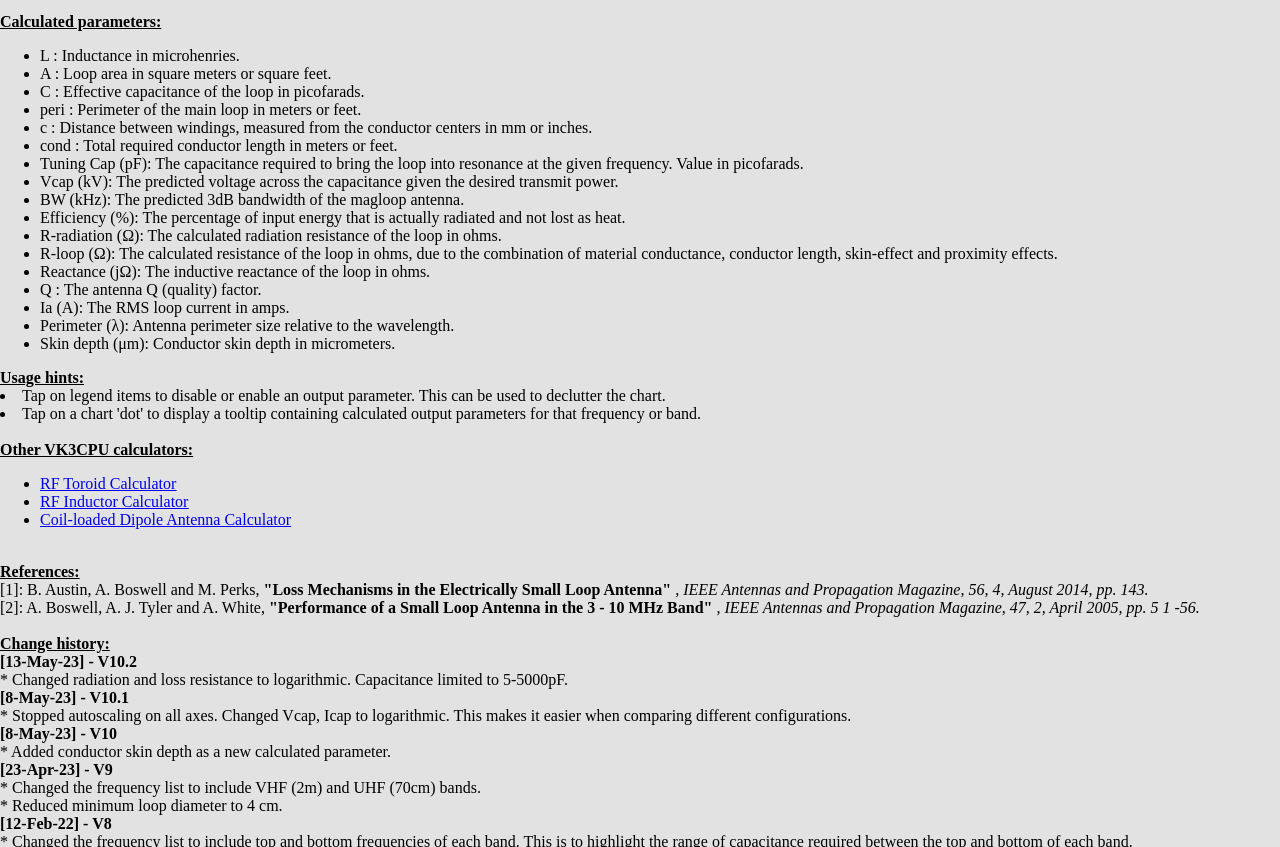
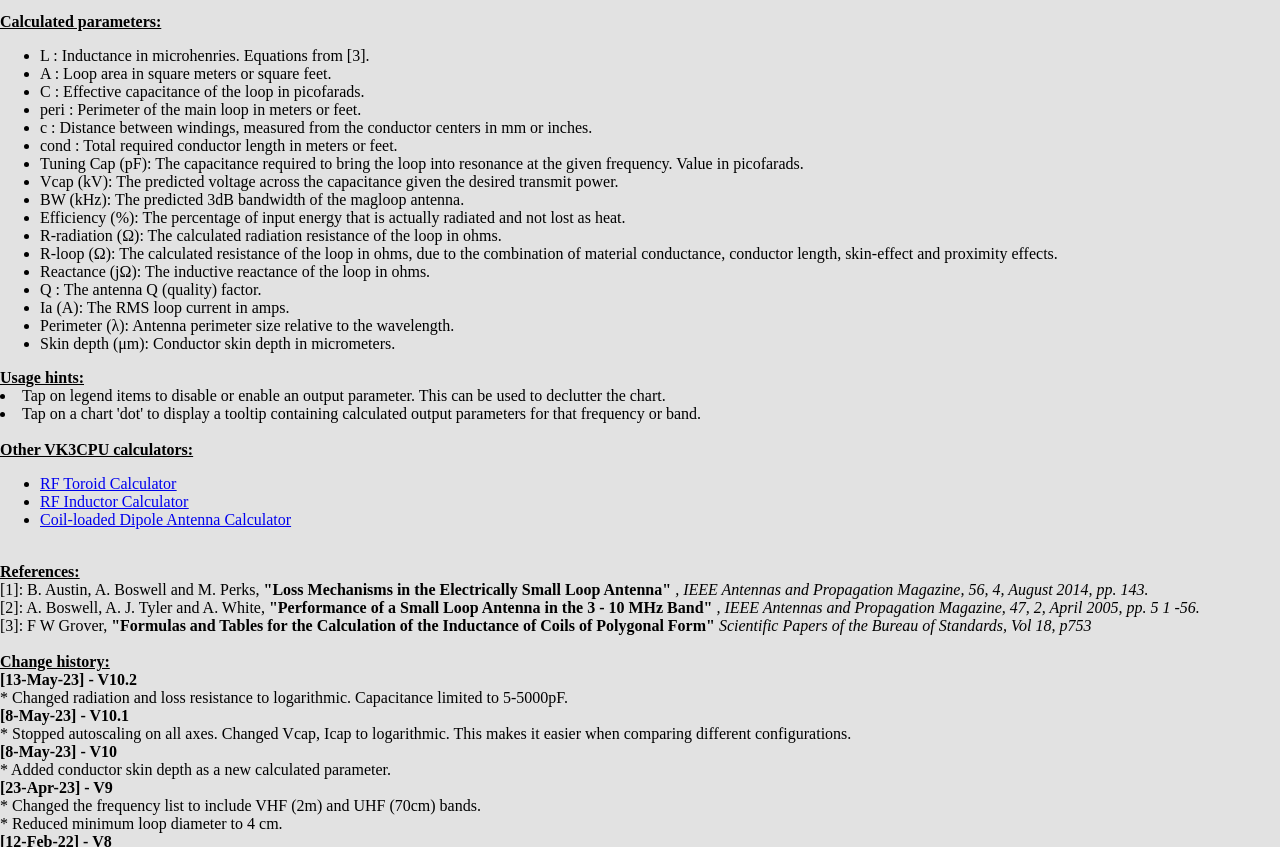
Before and after one commit to miguelvaca/vk3cpu, a plain HTML site: page magloop.html in a window 1280 px wide. Shown: the part 1416-2263 px from the top of the page. Drawn offline with nearby package versions, Linux system fonts and the light colour scheme.

Commit message:
Add reference to F W Grover's book

```diff
--- a/magloop.html
+++ b/magloop.html
@@ -100,7 +100,7 @@
             </ul>
             <u><b>Calculated parameters:</b></u>
             <ul>
-                <li>L : Inductance in microhenries.</li>
+                <li>L : Inductance in microhenries. Equations from [3].</li>
                 <li>A : Loop area in square meters or square feet.</li>
                 <li>C : Effective capacitance of the loop in picofarads.</li>
                 <li>peri : Perimeter of the main loop in meters or feet.</li>
@@ -133,6 +133,7 @@
             <b><u>References:</u></b><br>
             [1]: B. Austin, A. Boswell and M. Perks, <b>"Loss Mechanisms in the Electrically Small Loop Antenna"</b> <i>, IEEE Antennas and Propagation Magazine, 56, 4, August 2014, pp. 143.</i> <br>
             [2]: A. Boswell, A. J. Tyler and A. White, <b>"Performance of a Small Loop Antenna in the 3 - 10 MHz Band"</b> <i>, IEEE Antennas and Propagation Magazine, 47, 2, April 2005, pp. 5 1 -56.</i> <br>
+            [3]: F W Grover, <b>"Formulas and Tables for the Calculation of the Inductance of Coils of Polygonal Form"</b> <i>Scientific Papers of the Bureau of Standards, Vol 18, p753</i> <br>
             <br>
             <b><u>Change history:</u></b><br>
             <b>[13-May-23] - V10.2</b> <br>
```
